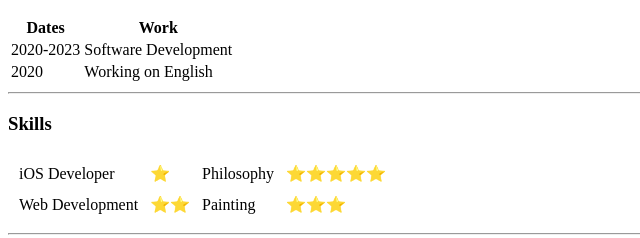
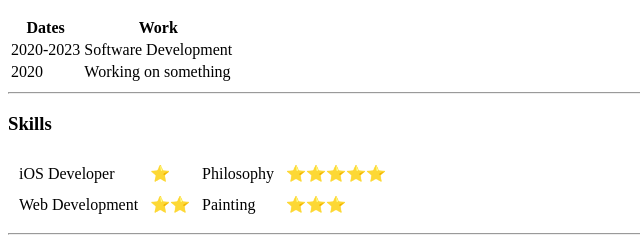
Before and after one commit to warlockdagoth/cv, a plain HTML site: page index.html in a window 1280 px wide. Shown: the part 522-760 px from the top of the page, 0-640 px from the left. Drawn offline with Linux system fonts and the light colour scheme.

Commit message:
Update index.html

```diff
--- a/index.html
+++ b/index.html
@@ -37,7 +37,7 @@
             </tr>
             <tr>
                 <td>2020</td>
-                <td>Working on English</td>
+                <td>Working on something</td>
             </tr>
         </tbody>
     </table>
```
